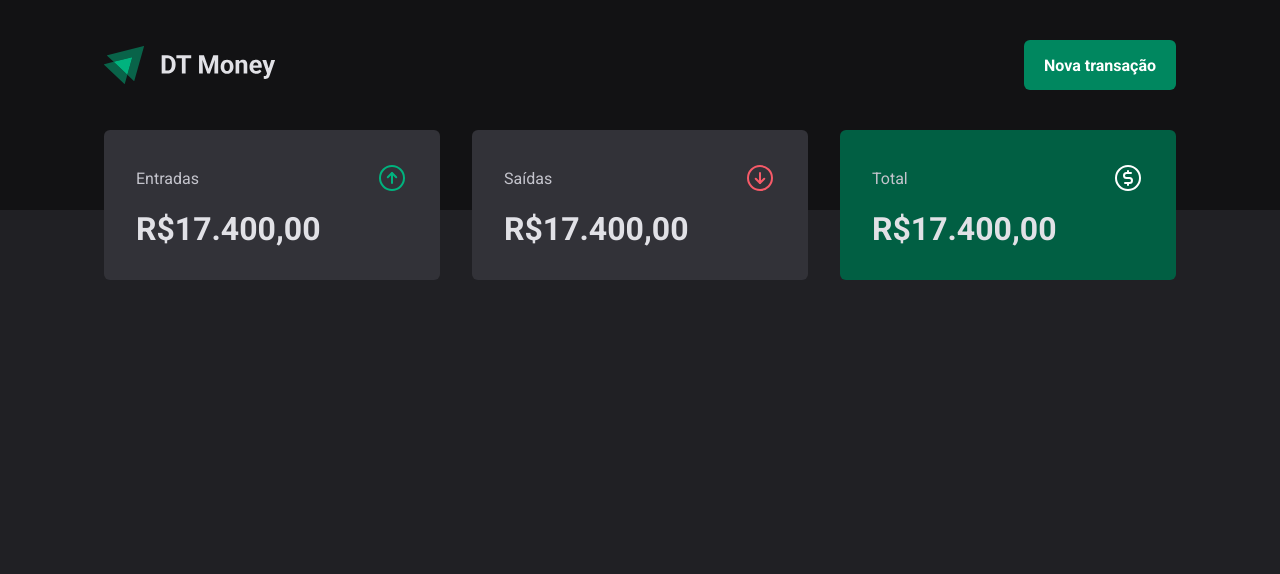
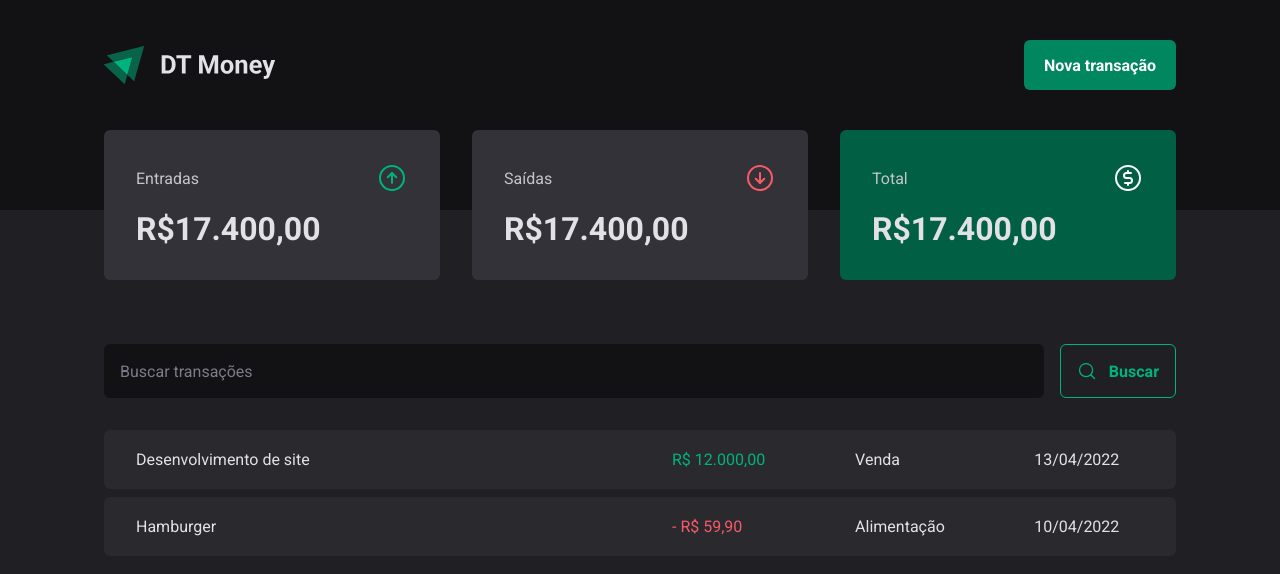
Before and after one commit to LidianeDiniz/Money-Control, a React (Vite) app: page / in a window 1280 px wide. Shown: the top 574 px of the page. Built offline with nearby package versions, Linux system fonts and the light colour scheme.

Commit message:
Componente SearchForm

```diff
--- /dev/null
+++ b/src/pages/Transactions/components/SeachForm/index.tsx
@@ -0,0 +1,15 @@
+import { MagnifyingGlass } from "phosphor-react";
+import { SearchFormContainer } from "./styles";
+
+export function SearchForm (){
+    return(
+      <SearchFormContainer>
+        <input type="text" placeholder ="Buscar transações" />
+
+        <button type="submit">
+        <MagnifyingGlass size={20}/>
+        Buscar
+        </button>
+      </SearchFormContainer>
+    )
+}
--- /dev/null
+++ b/src/pages/Transactions/components/SeachForm/styles.ts
@@ -0,0 +1,39 @@
+import styled from "styled-components";
+
+export const SearchFormContainer = styled.form`
+  display: flex;
+  gap: 1rem;
+
+  input {
+    flex: 1;
+    border-radius: 6px;
+    border: 0;
+    background: ${(props) => props.theme["gray-900"]};
+    color: ${(props) => props.theme["gray-300"]};
+    padding: 1rem;
+
+    &:: placeholder {
+      color: ${(props) => props.theme["gray-500"]};
+    }
+  }
+
+  button {
+    display: flex;
+    align-items: center;
+    gap: 0.75rem;
+    border: 0;
+    padding: 1rem;
+    background: transparent;
+    border: 1px solid ${(props) => props.theme["green-300"]};
+    color: ${(props) => props.theme["green-300"]};
+    font-weight: bold;
+    border-radius: 6px;
+
+    &:hover {
+      background: ${(props) => props.theme["green-500"]};
+      border: 1px solid ${(props) => props.theme["green-500"]};
+      color: ${(props) => props.theme.white};
+      Transaction : background: 0.2s, color 0.2s, border-color 0.2s;
+    }
+  }
+`;
--- a/src/pages/Transactions/index.tsx
+++ b/src/pages/Transactions/index.tsx
@@ -1,11 +1,42 @@
 import { Summary } from "../../Summary";
 import { Header } from "../../components/Header";
+import { SearchForm } from "./components/SeachForm";
+import { PriceHighLight, TransactionsContainer, TransactionsTable } from "./styles";
 
 export function Transactions() {
   return (
     <div>
       <Header />
-      <Summary/>
+      <Summary />
+
+      <TransactionsContainer>
+      <SearchForm/>
+        <TransactionsTable>
+          <tbody>
+            <tr>
+              <td width="50%">Desenvolvimento de site</td>
+              <td>
+                <PriceHighLight variant="income">
+                R$ 12.000,00
+                </PriceHighLight>
+              </td>
+              <td>Venda</td>
+              <td>13/04/2022</td>
+            </tr>
+
+            <tr>
+              <td width="50%">Hamburger</td>
+              <td>
+                <PriceHighLight variant="outcome">
+                - R$ 59,90
+                </PriceHighLight>
+              </td>
+              <td>Alimentação</td>
+              <td>10/04/2022</td>
+            </tr>
+          </tbody>
+        </TransactionsTable>
+      </TransactionsContainer>
     </div>
   );
 }
--- a/src/pages/Transactions/styles.ts
+++ b/src/pages/Transactions/styles.ts
@@ -1 +1,40 @@
-import { createGlobalStyle } from "styled-components";
+import styled from "styled-components";
+import { Transactions } from "./index";
+export const TransactionsContainer = styled.main`
+  width: 100%;
+  max-width: 1120px;
+  margin: 4rem auto 0;
+  padding: 0 1.5rem;
+`;
+
+export const TransactionsTable = styled.table`
+  width: 100%;
+  border-collapse: separate;
+  border-spacing: 0 0.5rem;
+  margin-top: 1.5rem;
+
+  td {
+    padding: 1.25rem 2rem;
+    background: ${(props) => props.theme["gray-700"]};
+
+    &:first-child {
+      border-top-left-radius: 6px;
+      border-bottom-left-radius: 6px;
+    }
+
+    &:last-child {
+      border-top-right-radius: 6px;
+      border-bottom-right-radius: 6px;
+    }
+  }
+`;
+
+interface PriceHighLightProps {
+    variant: 'income' | 'outcome';
+}
+
+export const PriceHighLight = styled.span<PriceHighLightProps>`
+
+color: ${props => props.variant === 'income' ? props.theme['green-300'] : props.theme['red-300']};
+
+`;
```
